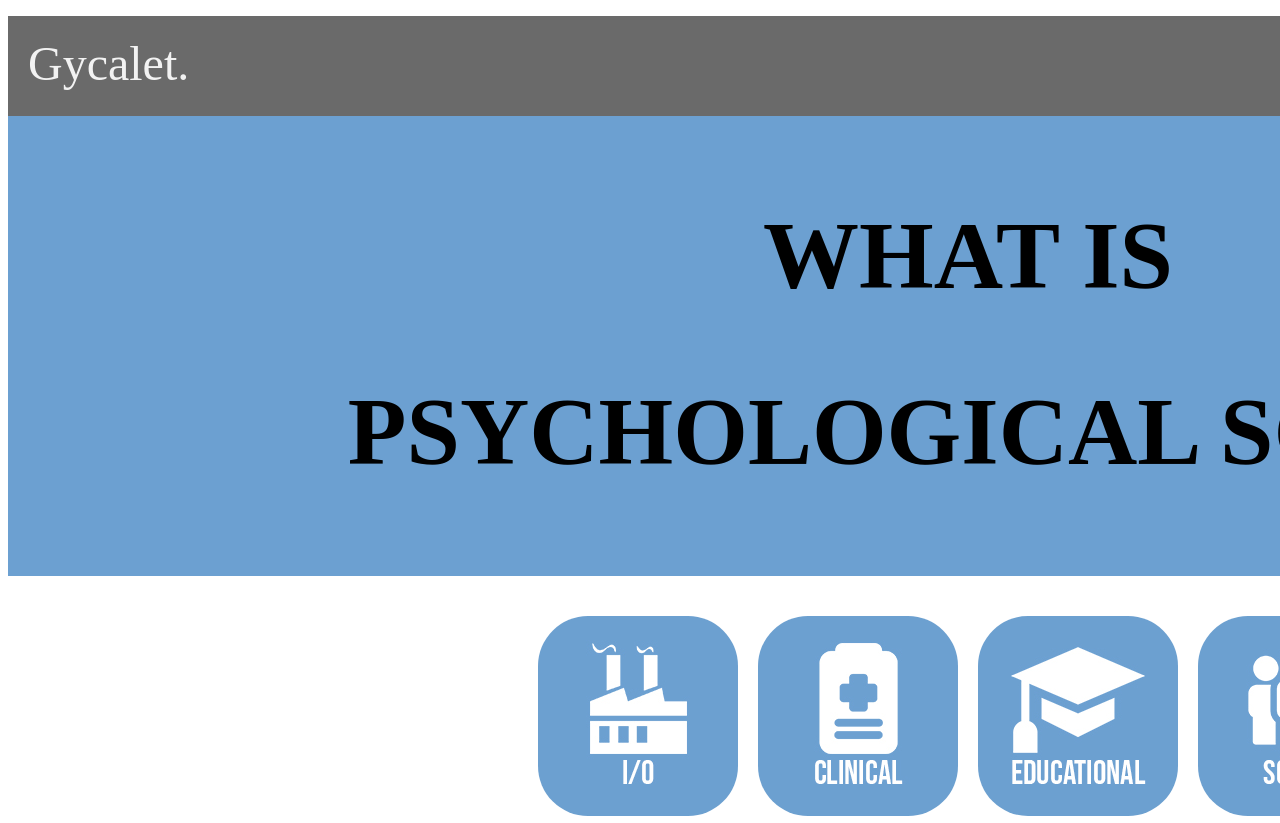
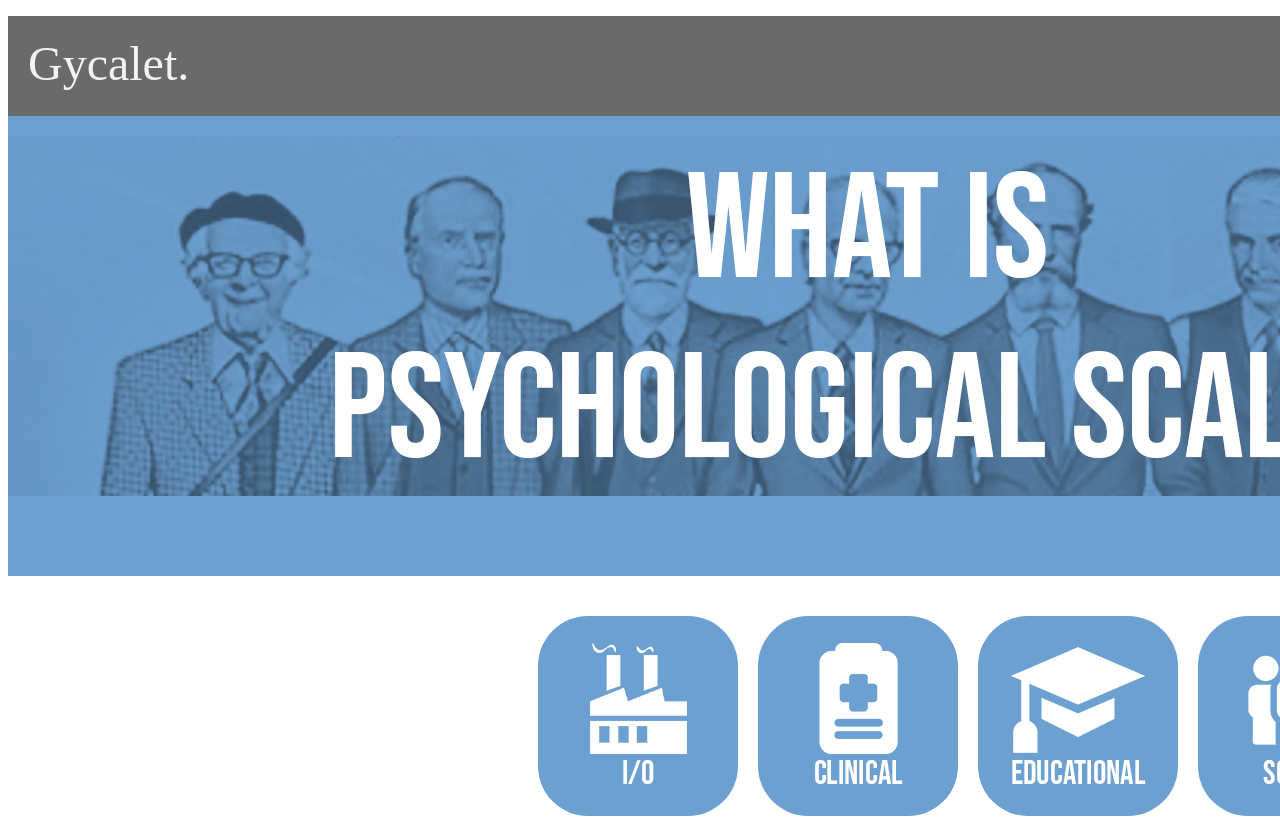
Before and after one commit to rafijanuarakbar/Gycalet, a plain HTML site: page index.html in a window 1280 px wide. Shown: the top 823 px of the page. Drawn offline with Linux system fonts and the light colour scheme.

Commit message:
Update index.html

```diff
--- a/index.html
+++ b/index.html
@@ -2,7 +2,7 @@
 <html>
   <head>
     <meta charset="utf-8">
-    <title>Progate</title>
+    <title>Welcome to Gycalet</title>
     <link rel="stylesheet" href="stylesheet.css">
   </head>
   <body>
@@ -19,8 +19,7 @@
 
     <div class="main">
       <div class="copy-container">
-        <h1>WHAT IS</h1>
-        <h1>PSYCHOLOGICAL SCALE?</h1>
+        <img src="TOP.jpg">
       </div>
     </div>
 
```
